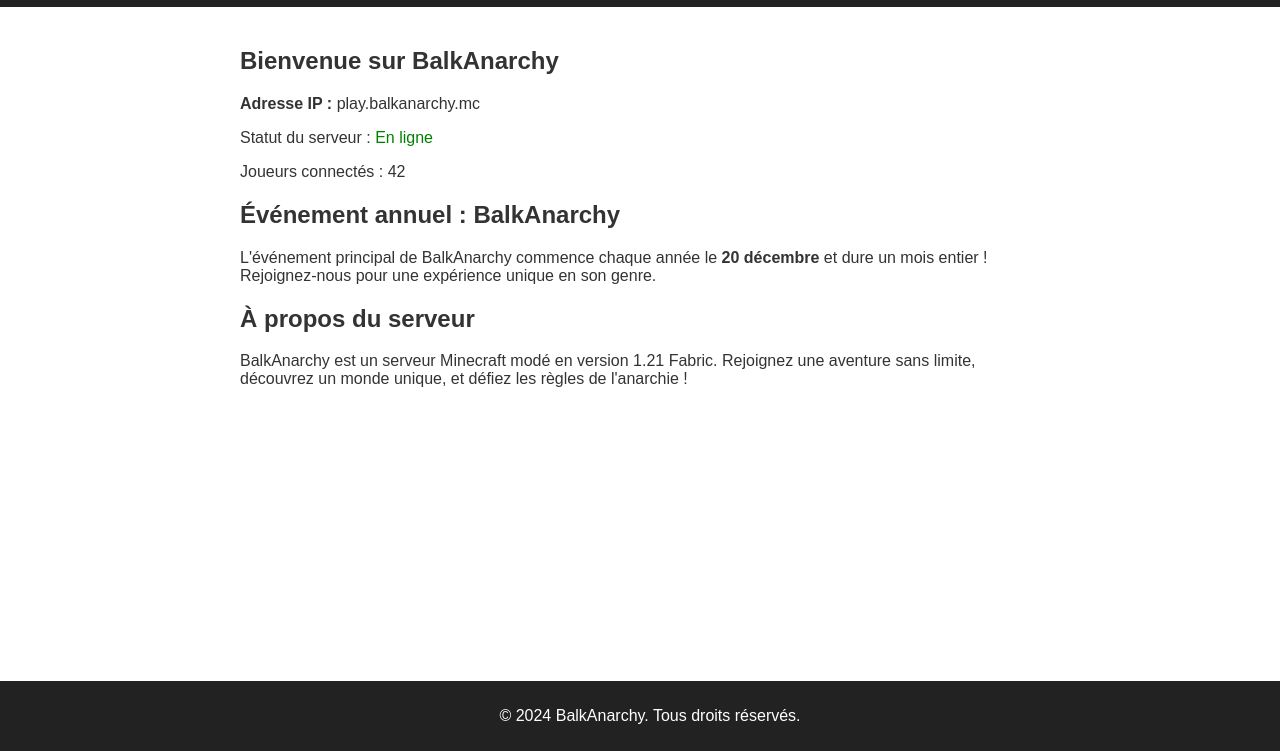
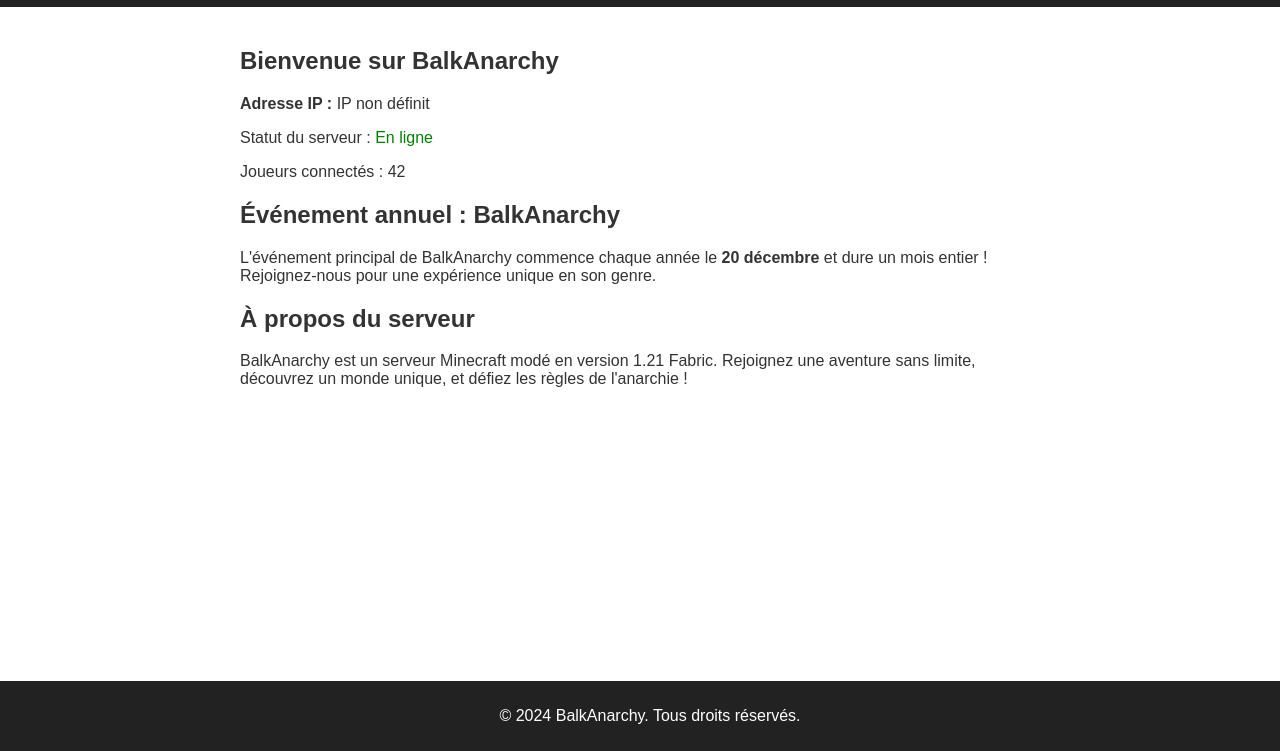
Before and after one commit to ROCKNITE-STUDIO/balk-anarchy, a plain HTML site: page index.html in a window 1280 px wide. Shown: the part 49-800 px from the top of the page. Drawn offline with Linux system fonts and the light colour scheme.

Commit message:
Update index.html

```diff
--- a/index.html
+++ b/index.html
@@ -24,7 +24,7 @@
     <main>
         <section id="server-status">
             <h1>Bienvenue sur BalkAnarchy</h1>
-            <p><strong>Adresse IP :</strong> play.balkanarchy.mc</p>
+            <p><strong>Adresse IP :</strong> IP non définit</p>
             <p id="status">Statut du serveur : <span>Chargement...</span></p>
             <p id="player-count">Joueurs connectés : <span>?</span></p>
         </section>
```
